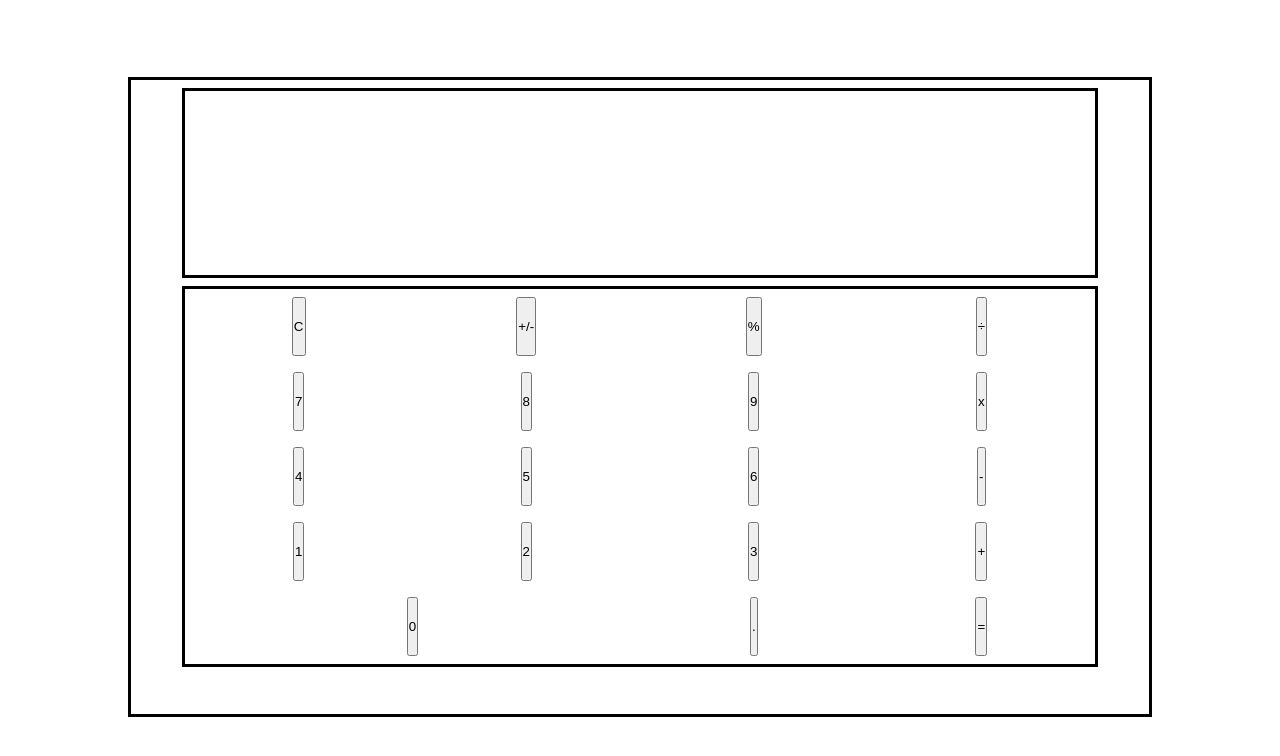
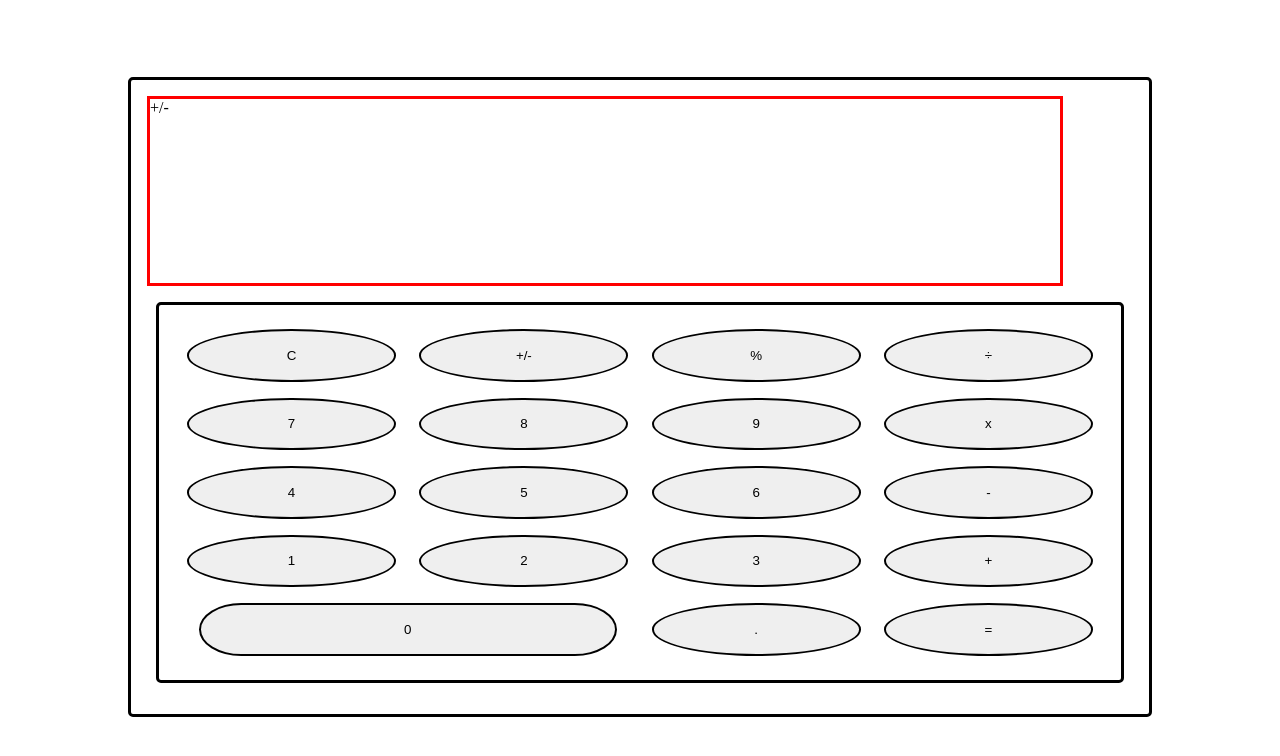
Before and after one commit to churlish404/calculator-project, a website built with Vite: page index.html in a window 1280 px wide. Both pictures are taken after a click on the button "+/-". Shown: the part 40-796 px from the top of the page. Built offline with nearby package versions, Linux system fonts and the light colour scheme.

Commit message:
added functionality to click buttons to alter what is displayed

```diff
--- a/index.html
+++ b/index.html
@@ -14,25 +14,25 @@
       <article class="calculator">
         <section class="calculator__screen"></section>
         <section class="calculator__buttons">
-          <button>C</button>
-          <button>+/-</button>
-          <button>%</button>
-          <button>÷</button>
+          <button class="calculator__buttons--operations">C</button>
+          <button class="calculator__buttons--operations">+/-</button>
+          <button class="calculator__buttons--operations">%</button>
+          <button class="calculator__buttons--operations">÷</button>
           <button>7</button>
           <button>8</button>
           <button>9</button>
-          <button>x</button>
+          <button class="calculator__buttons--operations">x</button>
           <button>4</button>
           <button>5</button>
           <button>6</button>
-          <button>-</button>
+          <button class="calculator__buttons--operations">-</button>
           <button>1</button>
           <button>2</button>
           <button>3</button>
-          <button>+</button>
+          <button class="calculator__buttons--operations">+</button>
           <button>0</button>
-          <button>.</button>
-          <button>=</button>
+          <button class="calculator__buttons--operations">.</button>
+          <button class="calculator__buttons--operations">=</button>
         </section>
       </article>
     </div>
--- a/src/main.ts
+++ b/src/main.ts
@@ -1,6 +1,5 @@
 import "./style.scss";
-
-// strings array to store text on buttons and assign grid area
+// Define global variables
 
 const buttonClassNames: string[] = [
   "cancel",
@@ -24,6 +23,18 @@ const buttonClassNames: string[] = [
   "decimal",
 ];
 
+const buttons: HTMLButtonElement[] = [];
+
+// test array
+
+let testNumbers = [2, 4, 6];
+
+/* DOM Element Variables */
+
+const screen = document.querySelector(".calculator__screen") as HTMLElement;
+/* ______________________________________________________________________________ */
+
+/* Function definitions */
 const giveButtonClass = (buttonClassNames: string[]) => {
   const buttons = document.querySelectorAll("button");
   let counter = 0;
@@ -33,4 +44,76 @@ const giveButtonClass = (buttonClassNames: string[]) => {
   });
 };
 
+// function to check if screen is null
+const isScreenNull = (element: HTMLElement | null) => {
+  if (typeof element === null) {
+    throw new Error("Problem with screen element");
+  }
+  return false;
+};
+
+// function to check if button is null
+const isButtonNull = (eventTarget: HTMLButtonElement) => {
+  if (typeof eventTarget === null) {
+    throw new Error("Problem with button element");
+  }
+  return eventTarget;
+};
+
+// function to display a default value when load page
+const displayValue = (value: string) => {
+  if (isScreenNull(screen)) {
+    return;
+  } else {
+    screen!.innerText = value;
+    return `test`;
+  }
+};
+
+//function to update the display
+
+const updateDisplay = (buttonClicked: HTMLButtonElement) => {
+  const value = buttonClicked.textContent;
+  displayValue(value!);
+};
+
+// function to handle button click
+const handleClick = (event: Event) => {
+  // storing clicked button and casting to HTMLButtonELement from EventTarget
+  const button = event.currentTarget as HTMLButtonElement;
+  const validButton = isButtonNull(button);
+  updateDisplay(validButton);
+};
+
+// function to get button elements and store in TS array
+
+const getButtons = () => {
+  const buttonElements = document.querySelectorAll("button");
+  buttonElements.forEach((element: HTMLButtonElement) => {
+    buttons.push(element);
+  });
+};
+
+// operation functions
+const add = (numberArray: number[]) => {
+  let result: number = 0;
+  numberArray.forEach((number: number) => {
+    result += number;
+  });
+  return result;
+};
+
+const subtract = (numberArray: number[]) => {
+  let result: number = numberArray[0] - numberArray[1];
+  return result;
+};
+
+// function calls
+/* _______________________________________________________________________*/
 giveButtonClass(buttonClassNames);
+
+getButtons();
+
+buttons.forEach((button) => {
+  button.addEventListener("click", handleClick);
+});
--- a/src/style.scss
+++ b/src/style.scss
@@ -18,6 +18,7 @@
   height: 80vh;
   width: 80vw;
   display: block;
+  border-radius: 5px;
 
   * {
     margin: 0.5rem auto;
@@ -26,26 +27,44 @@
   button {
     display: inline-block;
   }
-
-  &__screen,
-  &__buttons {
-    width: 90%;
-  }
+  // &__screen::before {
+  //   content: "";
+  //   display: block;
+  //   width: 105%;
+  //   height: 107%;
+  //   border: black 3px solid;
+  //   transform: translate(-0.7rem, -0.5rem);
+  // }
 
   &__screen {
+    margin: 1rem;
+    width: 90%;
     height: 30%;
-    border: solid black 3px;
+    border: solid red 3px;
   }
 
   &__buttons {
+    width: 95%;
+    height: 60%;
     border: solid black 3px;
-    height: 60%;
+    padding: 1em;
     display: grid;
     grid-template-columns: repeat(4, minmax(50px, 1fr));
     grid-template-rows: repeat(5, 1fr);
+    border-radius: 5px;
+
+    button {
+      width: 90%;
+      border: solid black 2px;
+      border-radius: 50%;
+    }
 
     .zero {
       grid-column: 1/3;
+      border-bottom-left-radius: 20% 100%;
+      border-bottom-right-radius: 20% 100%;
+      border-top-left-radius: 20% 100%;
+      border-top-right-radius: 20% 100%;
     }
   }
 }
```
Also changed, not shown: src/style.css, 1 other file.
